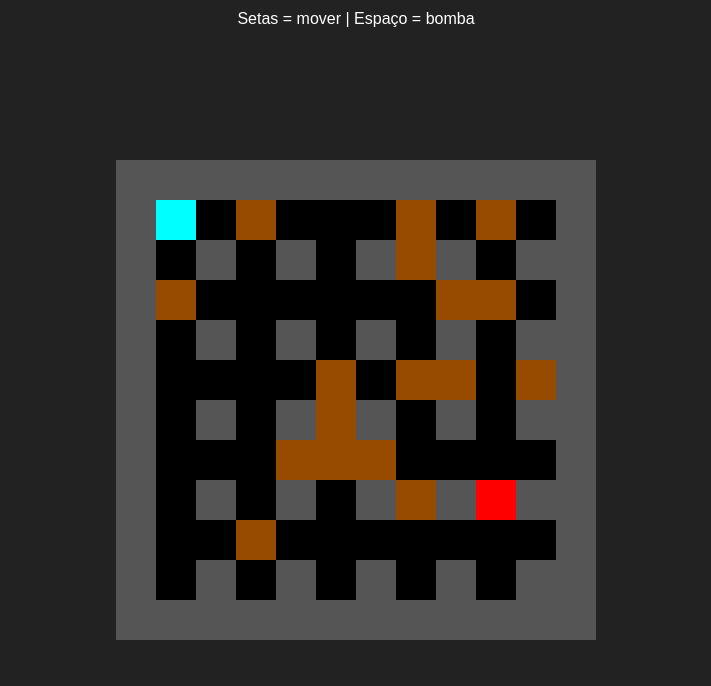
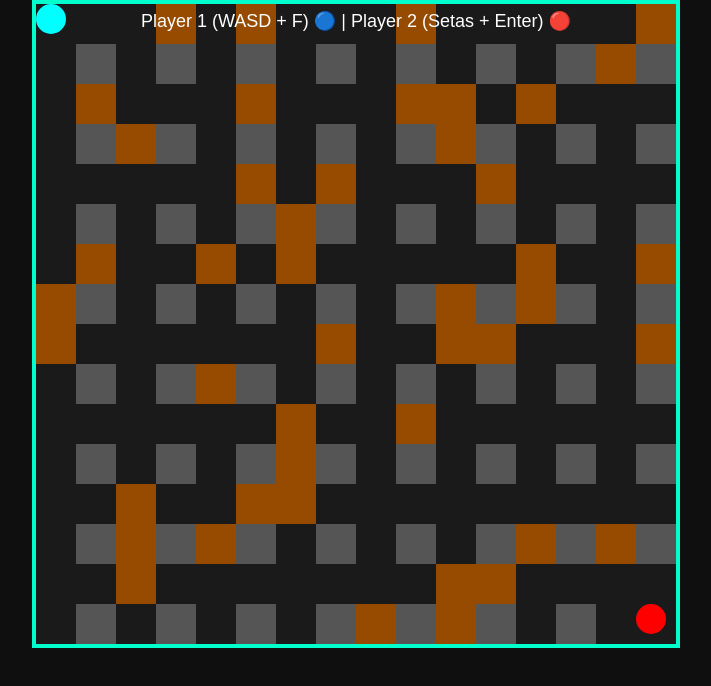
Before and after one commit to BomberZueira/BomberZueira, a plain HTML site: page index.html in a window 1280 px wide. Shown: the whole page, without its empty margins (284-995 px from the left). Drawn offline with Linux system fonts and the light colour scheme.

Commit message:
Add files via upload

```diff
--- a/index.html
+++ b/index.html
@@ -1,170 +1,246 @@
-
 <!DOCTYPE html>
-<html>
+<html lang="pt-br">
 <head>
 <meta charset="UTF-8">
-<title>Bomberman Funcional</title>
+<meta name="viewport" content="width=device-width, initial-scale=1.0">
+<title>Bomber Zueira Arena</title>
+
 <style>
-body { margin:0; background:#222; display:flex; justify-content:center; align-items:center; height:100vh; }
-canvas { background:#000; }
-#info { position:absolute; top:10px; color:white; font-family:Arial; }
+body{
+    margin:0;
+    background:#0f0f0f;
+    overflow:hidden;
+    font-family:Arial,Helvetica,sans-serif;
+    text-align:center;
+    color:white;
+}
+canvas{
+    background:#1a1a1a;
+    display:block;
+    margin:0 auto;
+    border:4px solid #00ffcc;
+}
+#ui{
+    position:absolute;
+    top:10px;
+    width:100%;
+    font-size:18px;
+}
 </style>
 </head>
 <body>
-<div id="info">Setas = mover | Espaço = bomba</div>
-<canvas id="game" width="480" height="480"></canvas>
+
+<div id="ui">
+    Player 1 (WASD + F) 🔵 | Player 2 (Setas + Enter) 🔴
+</div>
+
+<canvas id="game" width="640" height="640"></canvas>
 
 <script>
 const canvas = document.getElementById("game");
 const ctx = canvas.getContext("2d");
 
-const tileSize = 40;
-const rows = 12;
-const cols = 12;
+const tile = 40;
+const rows = 16;
+const cols = 16;
 
-let map = [];
-for(let y=0;y<rows;y++){
-  map[y] = [];
-  for(let x=0;x<cols;x++){
-    if(y===0||x===0||y===rows-1||x===cols-1|| (y%2===0 && x%2===0)){
-      map[y][x] = 1; // parede fixa
-    } else if(Math.random() < 0.3 && !(x<3 && y<3)){
-      map[y][x] = 2; // bloco destrutível
-    } else {
-      map[y][x] = 0;
+let keys = {};
+document.addEventListener("keydown",e=>keys[e.key]=true);
+document.addEventListener("keyup",e=>keys[e.key]=false);
+
+class Player{
+    constructor(x,y,color,controls){
+        this.x=x;
+        this.y=y;
+        this.size=30;
+        this.speed=3;
+        this.color=color;
+        this.controls=controls;
+        this.alive=true;
     }
-  }
+    move(){
+        if(!this.alive)return;
+
+        let nx=this.x;
+        let ny=this.y;
+
+        if(keys[this.controls.up])ny-=this.speed;
+        if(keys[this.controls.down])ny+=this.speed;
+        if(keys[this.controls.left])nx-=this.speed;
+        if(keys[this.controls.right])nx+=this.speed;
+
+        if(!collide(nx,this.y))this.x=nx;
+        if(!collide(this.x,ny))this.y=ny;
+
+        if(keys[this.controls.bomb]){
+            placeBomb(this);
+            keys[this.controls.bomb]=false;
+        }
+    }
+    draw(){
+        if(!this.alive)return;
+        ctx.fillStyle=this.color;
+        ctx.beginPath();
+        ctx.arc(this.x+15,this.y+15,15,0,Math.PI*2);
+        ctx.fill();
+    }
 }
 
-let player = {x:1,y:1,alive:true};
-let bombs = [];
-let explosions = [];
-let enemies = [{x:10,y:10,alive:true}];
-
-document.addEventListener("keydown", e=>{
-  if(!player.alive) return;
-  if(e.key==="ArrowUp") move(0,-1);
-  if(e.key==="ArrowDown") move(0,1);
-  if(e.key==="ArrowLeft") move(-1,0);
-  if(e.key==="ArrowRight") move(1,0);
-  if(e.key===" ") placeBomb();
-});
-
-function move(dx,dy){
-  let nx = player.x+dx;
-  let ny = player.y+dy;
-  if(map[ny][nx]===0){
-    player.x=nx;
-    player.y=ny;
-  }
+class Bomb{
+    constructor(x,y){
+        this.x=x;
+        this.y=y;
+        this.timer=120;
+    }
+    update(){
+        this.timer--;
+        if(this.timer<=0)explode(this);
+    }
+    draw(){
+        ctx.fillStyle="black";
+        ctx.beginPath();
+        ctx.arc(this.x+20,this.y+20,15,0,Math.PI*2);
+        ctx.fill();
+    }
 }
 
-function placeBomb(){
-  if(!bombs.some(b=>b.x===player.x && b.y===player.y)){
-    bombs.push({x:player.x,y:player.y,timer:60});
-  }
+class Explosion{
+    constructor(x,y){
+        this.x=x;
+        this.y=y;
+        this.timer=30;
+    }
+    update(){this.timer--;}
+    draw(){
+        ctx.fillStyle="orange";
+        ctx.fillRect(this.x,this.y,tile,tile);
+    }
 }
 
-function update(){
-  bombs.forEach(b=>b.timer--);
-  bombs.filter(b=>b.timer<=0).forEach(explode);
-  bombs = bombs.filter(b=>b.timer>0);
+let map=[];
+let bombs=[];
+let explosions=[];
 
-  explosions.forEach(e=>e.timer--);
-  explosions = explosions.filter(e=>e.timer>0);
+function generateMap(){
+    for(let r=0;r<rows;r++){
+        map[r]=[];
+        for(let c=0;c<cols;c++){
+            if(r%2===1 && c%2===1){
+                map[r][c]=1;
+            }else if(Math.random()<0.25){
+                map[r][c]=2;
+            }else{
+                map[r][c]=0;
+            }
+        }
+    }
+    map[0][0]=0; map[0][1]=0; map[1][0]=0;
+    map[15][15]=0; map[14][15]=0; map[15][14]=0;
+}
 
-  enemies.forEach(en=>{
-    if(!en.alive) return;
-    if(Math.random()<0.02){
-      let dirs=[[1,0],[-1,0],[0,1],[0,-1]];
-      let d = dirs[Math.floor(Math.random()*4)];
-      let nx=en.x+d[0], ny=en.y+d[1];
-      if(map[ny][nx]===0){
-        en.x=nx; en.y=ny;
-      }
+function drawMap(){
+    for(let r=0;r<rows;r++){
+        for(let c=0;c<cols;c++){
+            if(map[r][c]===1){
+                ctx.fillStyle="#555";
+                ctx.fillRect(c*tile,r*tile,tile,tile);
+            }
+            if(map[r][c]===2){
+                ctx.fillStyle="#964B00";
+                ctx.fillRect(c*tile,r*tile,tile,tile);
+            }
+        }
     }
-  });
+}
 
-  explosions.forEach(e=>{
-    if(player.x===e.x && player.y===e.y){
-      player.alive=false;
-    }
-    enemies.forEach(en=>{
-      if(en.x===e.x && en.y===e.y){
-        en.alive=false;
-      }
-    });
-  });
+function collide(x,y){
+    let left=Math.floor(x/tile);
+    let right=Math.floor((x+30)/tile);
+    let top=Math.floor(y/tile);
+    let bottom=Math.floor((y+30)/tile);
+
+    if(map[top]?.[left]>0)return true;
+    if(map[top]?.[right]>0)return true;
+    if(map[bottom]?.[left]>0)return true;
+    if(map[bottom]?.[right]>0)return true;
+
+    return false;
+}
+
+function placeBomb(p){
+    let gx=Math.floor(p.x/tile)*tile;
+    let gy=Math.floor(p.y/tile)*tile;
+    bombs.push(new Bomb(gx,gy));
 }
 
 function explode(bomb){
-  let dirs=[[0,0],[1,0],[-1,0],[0,1],[0,-1]];
-  dirs.forEach(d=>{
-    let nx=bomb.x+d[0];
-    let ny=bomb.y+d[1];
-    if(map[ny][nx]!==1){
-      explosions.push({x:nx,y:ny,timer:20});
-      if(map[ny][nx]===2){
-        map[ny][nx]=0;
-      }
-    }
-  });
+    bombs=bombs.filter(b=>b!==bomb);
+
+    const dirs=[[0,0],[1,0],[-1,0],[0,1],[0,-1]];
+
+    dirs.forEach(d=>{
+        let x=bomb.x+d[0]*tile;
+        let y=bomb.y+d[1]*tile;
+
+        explosions.push(new Explosion(x,y));
+
+        let r=y/tile;
+        let c=x/tile;
+
+        if(map[r] && map[r][c]===2)map[r][c]=0;
+
+        damage(x,y);
+    });
 }
 
-function draw(){
-  ctx.clearRect(0,0,canvas.width,canvas.height);
-
-  for(let y=0;y<rows;y++){
-    for(let x=0;x<cols;x++){
-      if(map[y][x]===1){
-        ctx.fillStyle="#555";
-        ctx.fillRect(x*tileSize,y*tileSize,tileSize,tileSize);
-      }
-      if(map[y][x]===2){
-        ctx.fillStyle="#964B00";
-        ctx.fillRect(x*tileSize,y*tileSize,tileSize,tileSize);
-      }
-    }
-  }
-
-  bombs.forEach(b=>{
-    ctx.fillStyle="black";
-    ctx.beginPath();
-    ctx.arc(b.x*tileSize+20,b.y*tileSize+20,10,0,Math.PI*2);
-    ctx.fill();
-  });
-
-  explosions.forEach(e=>{
-    ctx.fillStyle="orange";
-    ctx.fillRect(e.x*tileSize,e.y*tileSize,tileSize,tileSize);
-  });
-
-  if(player.alive){
-    ctx.fillStyle="cyan";
-    ctx.fillRect(player.x*tileSize,player.y*tileSize,tileSize,tileSize);
-  }
-
-  enemies.forEach(en=>{
-    if(en.alive){
-      ctx.fillStyle="red";
-      ctx.fillRect(en.x*tileSize,en.y*tileSize,tileSize,tileSize);
-    }
-  });
-
-  if(!player.alive){
-    ctx.fillStyle="white";
-    ctx.font="40px Arial";
-    ctx.fillText("GAME OVER",120,240);
-  }
+function damage(x,y){
+    [p1,p2].forEach(p=>{
+        if(p.alive &&
+           p.x<x+tile &&
+           p.x+30>x &&
+           p.y<y+tile &&
+           p.y+30>y){
+            p.alive=false;
+        }
+    });
 }
 
-function gameLoop(){
-  update();
-  draw();
-  requestAnimationFrame(gameLoop);
+let p1=new Player(0,0,"cyan",
+    {up:"w",down:"s",left:"a",right:"d",bomb:"f"}
+);
+let p2=new Player(600,600,"red",
+    {up:"ArrowUp",down:"ArrowDown",
+     left:"ArrowLeft",right:"ArrowRight",
+     bomb:"Enter"}
+);
+
+generateMap();
+
+function loop(){
+    ctx.clearRect(0,0,640,640);
+
+    drawMap();
+
+    p1.move();
+    p2.move();
+
+    p1.draw();
+    p2.draw();
+
+    bombs.forEach(b=>{b.update();b.draw();});
+    explosions.forEach(e=>{e.update();e.draw();});
+    explosions=explosions.filter(e=>e.timer>0);
+
+    if(!p1.alive || !p2.alive){
+        ctx.fillStyle="white";
+        ctx.font="40px Arial";
+        ctx.fillText("FIM DE JOGO",170,320);
+    }
+
+    requestAnimationFrame(loop);
 }
 
-gameLoop();
+loop();
 </script>
 </body>
 </html>
```
